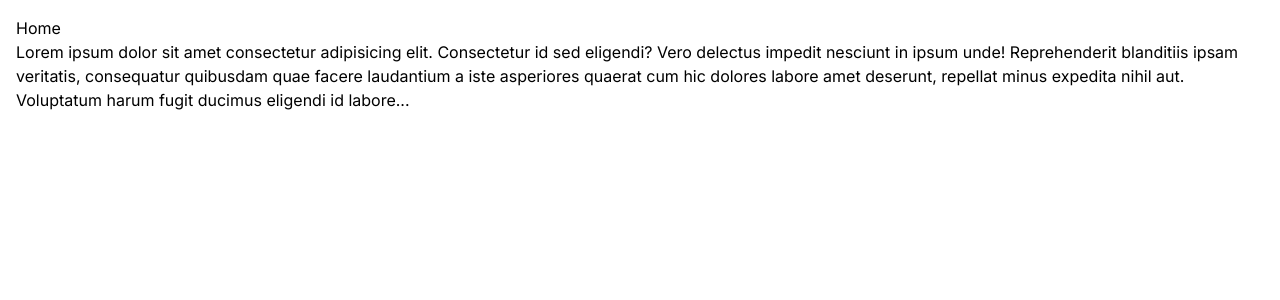
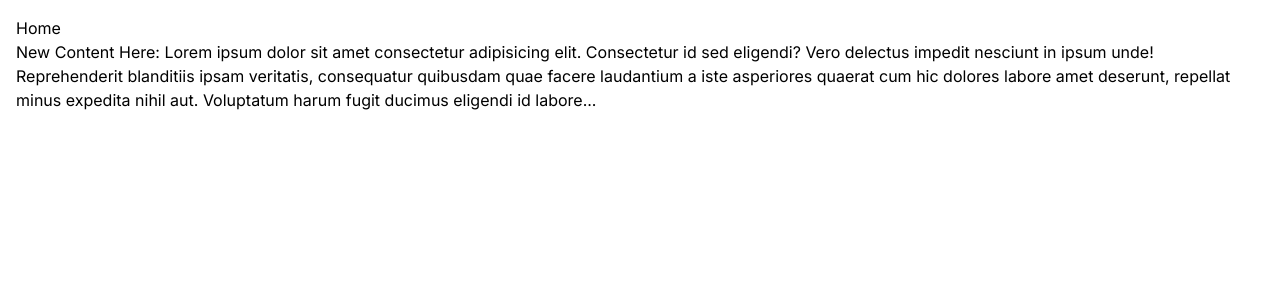
Before and after one commit to Jaycoda/devempower, a Next.js app: page / in a window 1280 px wide. Shown: the top 300 px of the page. Built offline with nearby package versions, Linux system fonts and the light colour scheme.

Commit message:
new content update

```diff
--- a/app/page.js
+++ b/app/page.js
@@ -5,12 +5,12 @@ export default function Home() {
     <main>
       <h1>Home</h1>
       <p>
-        Lorem ipsum dolor sit amet consectetur adipisicing elit. Consectetur id
-        sed eligendi? Vero delectus impedit nesciunt in ipsum unde!
-        Reprehenderit blanditiis ipsam veritatis, consequatur quibusdam quae
-        facere laudantium a iste asperiores quaerat cum hic dolores labore amet
-        deserunt, repellat minus expedita nihil aut. Voluptatum harum fugit
-        ducimus eligendi id labore...
+        New Content Here: Lorem ipsum dolor sit amet consectetur adipisicing
+        elit. Consectetur id sed eligendi? Vero delectus impedit nesciunt in
+        ipsum unde! Reprehenderit blanditiis ipsam veritatis, consequatur
+        quibusdam quae facere laudantium a iste asperiores quaerat cum hic
+        dolores labore amet deserunt, repellat minus expedita nihil aut.
+        Voluptatum harum fugit ducimus eligendi id labore...
       </p>
     </main>
   );
```
